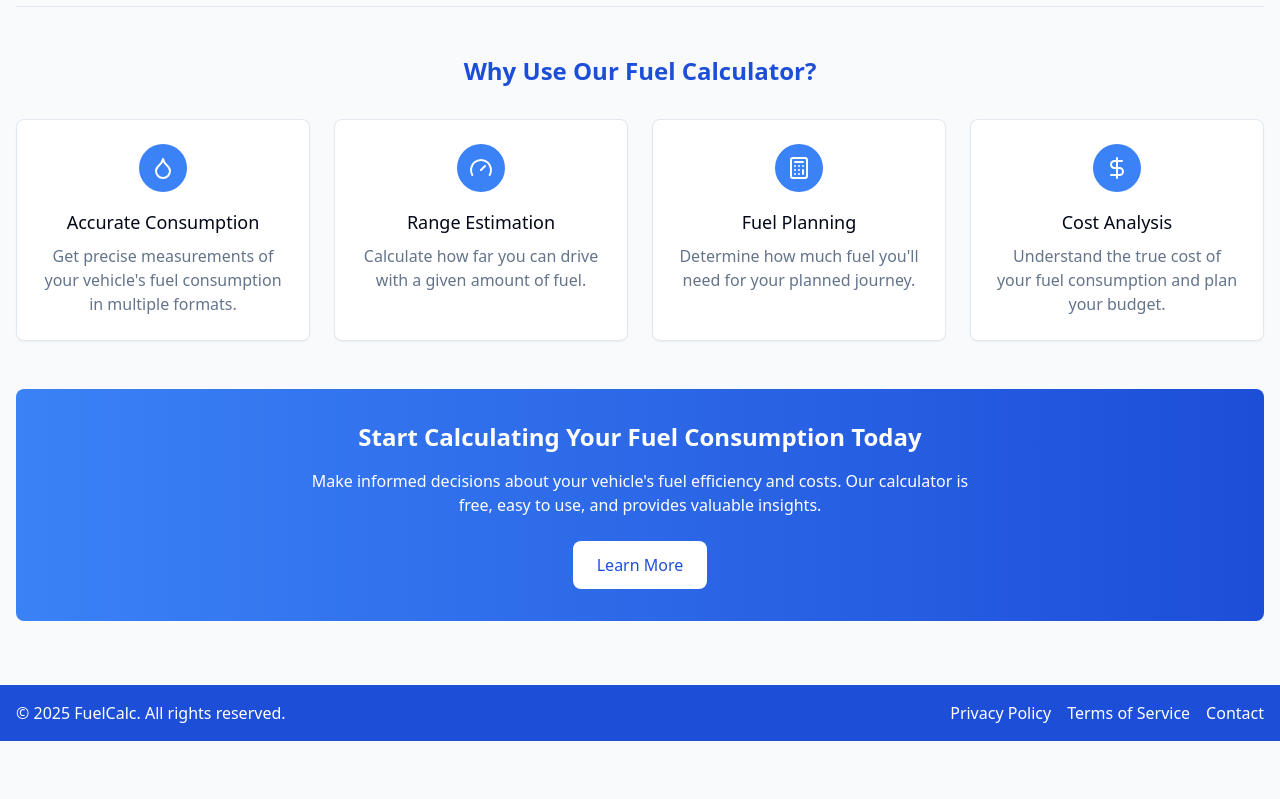
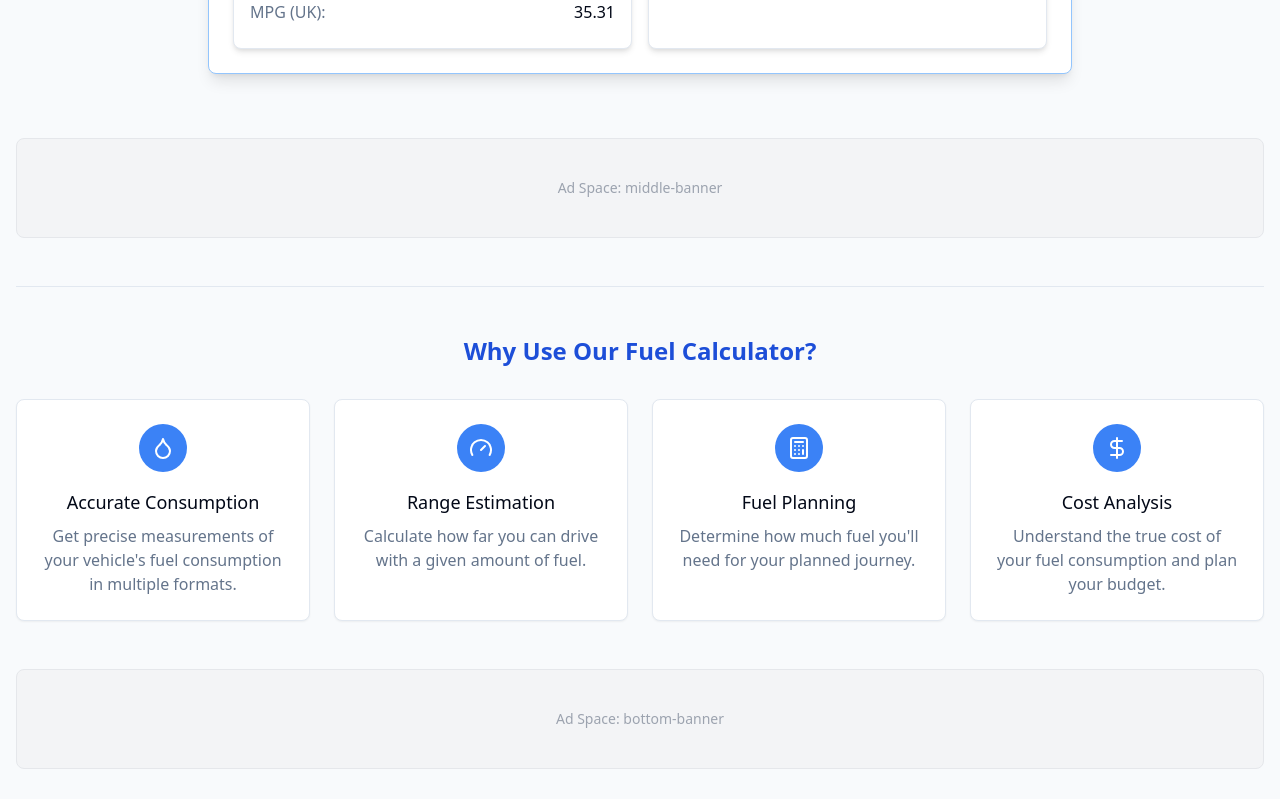
Before and after one commit to nkmstudent/friendly-calorie-counter, a React (Vite) app: page / in a window 1280 px wide. Shown: the part 1080-1879 px from the top of the page. Before the commit the page ends 1821 px from the top, so only its background shows below. Built offline with nearby package versions, Linux system fonts and the light colour scheme.

Commit message:
Add AdSense ad containers
Add containers for AdSense ads.

```diff
--- /dev/null
+++ b/src/components/AdContainer.tsx
@@ -0,0 +1,46 @@
+
+import React, { useEffect, useRef } from 'react';
+
+interface AdContainerProps {
+  className?: string;
+  adSlot: string;
+}
+
+const AdContainer: React.FC<AdContainerProps> = ({ className = "", adSlot }) => {
+  const adRef = useRef<HTMLDivElement>(null);
+
+  useEffect(() => {
+    // This effect will run when the component mounts.
+    // In a real implementation, this is where you would initialize the ad
+    // using the Google AdSense script
+
+    // Example of what you might do when implementing actual AdSense:
+    // if (window.adsbygoogle && adRef.current) {
+    //   try {
+    //     (window.adsbygoogle = window.adsbygoogle || []).push({});
+    //   } catch (e) {
+    //     console.error('AdSense error:', e);
+    //   }
+    // }
+
+    console.log(`Ad container for slot ${adSlot} mounted`);
+
+    return () => {
+      console.log(`Ad container for slot ${adSlot} unmounted`);
+    };
+  }, [adSlot]);
+
+  return (
+    <div
+      ref={adRef}
+      className={`ad-container min-h-[100px] bg-gray-100 border border-gray-200 rounded-lg flex items-center justify-center ${className}`}
+      data-ad-slot={adSlot}
+    >
+      <div className="text-gray-400 text-sm">
+        Ad Space: {adSlot}
+      </div>
+    </div>
+  );
+};
+
+export default AdContainer;
--- a/src/pages/Index.tsx
+++ b/src/pages/Index.tsx
@@ -6,6 +6,7 @@ import Footer from '@/components/Footer';
 import { Card, CardContent } from '@/components/ui/card';
 import { Separator } from '@/components/ui/separator';
 import { Droplet, Gauge, Calculator as CalcIcon, DollarSign } from 'lucide-react';
+import AdContainer from '@/components/AdContainer';
 
 const Index = () => {
   return (
@@ -14,6 +15,9 @@ const Index = () => {
 
       <main className="flex-grow">
         <div className="container mx-auto px-4 py-8">
+          {/* Top ad container */}
+          <AdContainer className="mb-8" adSlot="top-banner" />
+
           <section className="mb-12">
             <div className="text-center max-w-2xl mx-auto mb-8">
               <h2 className="text-3xl font-bold text-fuel-darkblue mb-4">
@@ -26,6 +30,9 @@ const Index = () => {
 
             <Calculator />
           </section>
+
+          {/* Middle ad container */}
+          <AdContainer className="my-8" adSlot="middle-banner" />
 
           <Separator className="my-12" />
 
@@ -93,6 +100,9 @@ const Index = () => {
             </div>
           </section>
 
+          {/* Bottom ad container */}
+          <AdContainer className="my-8" adSlot="bottom-banner" />
+
           <section>
             <div className="bg-gradient-to-r from-fuel-blue to-fuel-darkblue rounded-lg text-white p-8 text-center">
               <h2 className="text-2xl font-bold mb-4">
```
